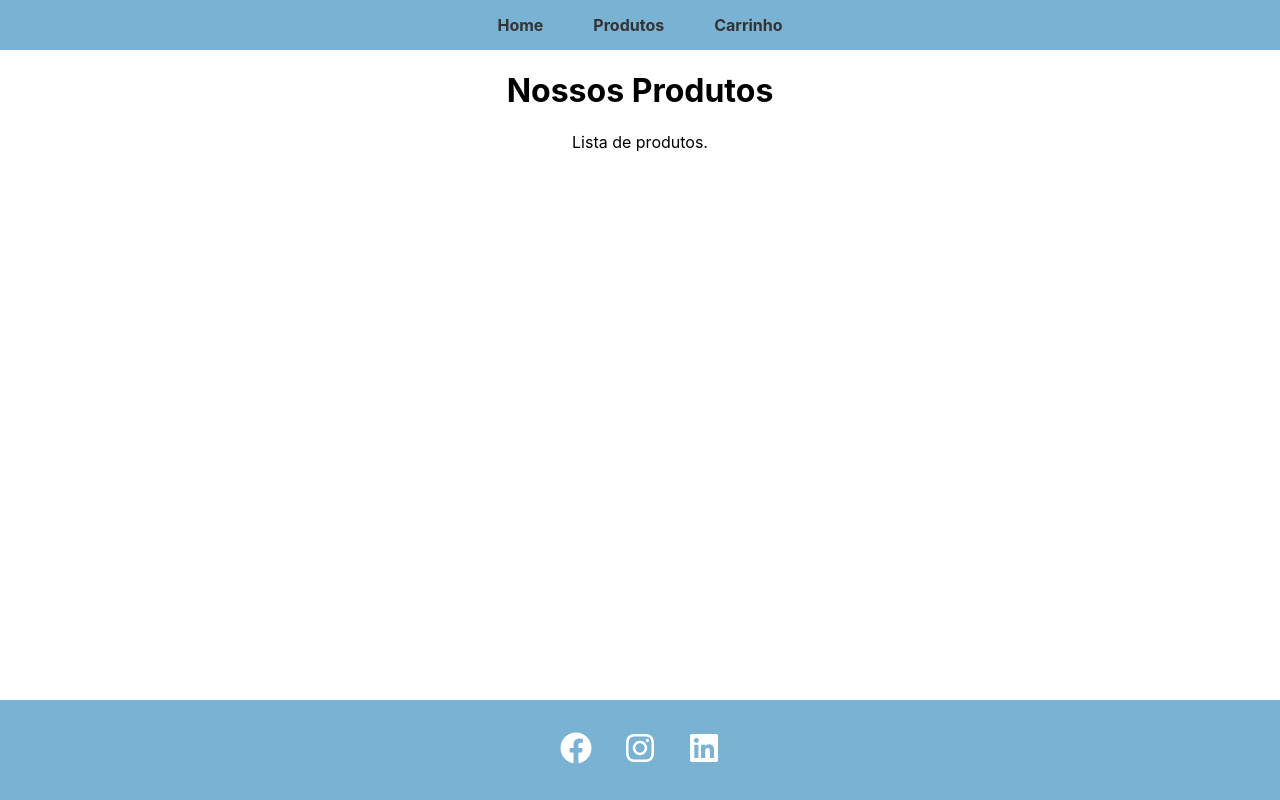
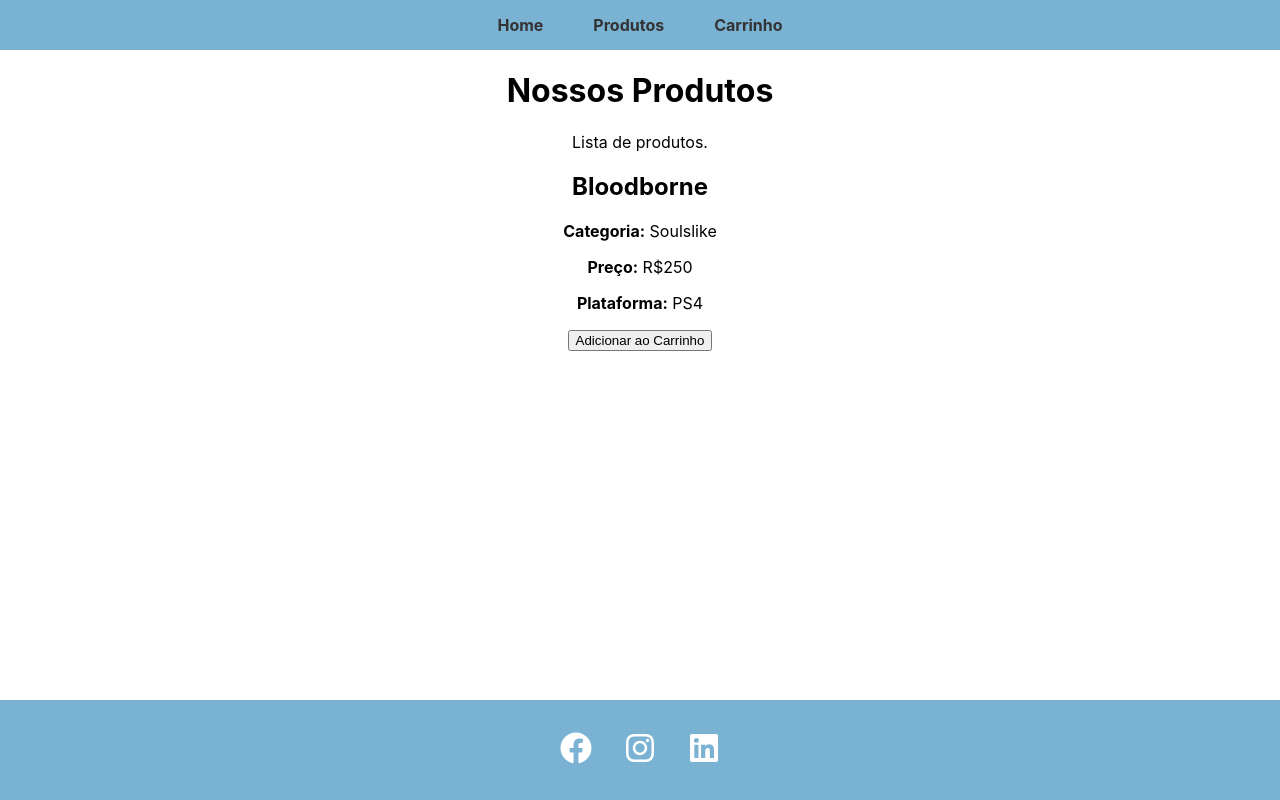
Before and after one commit to LeonardoLopes21/step-projeto-supermercado, a React (Create React App) app in the folder appjs/: page /produtos in a window 1280 px wide. Built offline with nearby package versions, Linux system fonts and the light colour scheme; data requests are answered from the project's data file.

Commit message:
Adicionei o DB do JSON-SERVER, e métodos para adicionar jogos no carrinho

```diff
--- a/appjs/package.json
+++ b/appjs/package.json
@@ -6,8 +6,11 @@
     "@testing-library/jest-dom": "^5.17.0",
     "@testing-library/react": "^13.4.0",
     "@testing-library/user-event": "^13.5.0",
+    "json-server": "^1.0.0-beta.3",
     "react": "^18.3.1",
     "react-dom": "^18.3.1",
+    "react-icons": "^5.3.0",
+    "react-router-dom": "^6.28.0",
     "react-scripts": "5.0.1",
     "web-vitals": "^2.1.4"
   },
--- /dev/null
+++ b/appjs/src/db/db.json
@@ -0,0 +1,21 @@
+{
+  "games": [
+    {
+      "id": "50e9",
+      "nome": "Bloodborne",
+      "preco": "200",
+      "categoria": "Souslike",
+      "plataforma": "PS4"
+    }
+  ],
+  "carrinho": [
+    {
+      "id": "50e9",
+      "nome": "Bloodborne",
+      "preco": "200",
+      "categoria": "Souslike",
+      "plataforma": "PS4",
+      "qtd": 11
+    }
+  ]
+}
--- a/appjs/src/pages/Produtos.js
+++ b/appjs/src/pages/Produtos.js
@@ -1,8 +1,95 @@
+import { React, useEffect, useState } from 'react';
+
 function Produtos() {
+  const [carrinho, setCarrinho] = useState([]);
+  const [gamesDb, setGamesDB] = useState([]);
+
+  async function fetchGames() {
+    try {
+      const response = await fetch("http://localhost:3000/games");
+      if (response.ok) {
+        const data = await response.json();
+        setGamesDB(data);
+      }
+    } catch (error) {
+      console.error(error);
+    }
+  }
+
+  function handleGameData(id) {
+    return gamesDb.find(game => game.id === id);
+  }
+
+  async function fetchCart() {
+    try {
+      const response = await fetch("http://localhost:3000/carrinho");
+      if (response.ok) {
+        const data = await response.json();
+        setCarrinho(data);
+      }
+    } catch (error) {
+      console.error(error);
+    }
+  }
+
+  useEffect(() => {
+    fetchGames();
+    fetchCart();
+    const interval = setInterval(() => {
+      fetchCart();
+    }, 2000);
+
+    return () => clearInterval(interval);
+  }, []);
+
+  async function addAnotherOne(id, data) {
+    try {
+      const response = await fetch(`http://localhost:3000/carrinho/${id}`, {
+        method: 'PUT',
+        headers: { 'Content-Type': 'application/json' },
+        body: JSON.stringify(data),
+      });
+      fetchCart();
+    } catch (error) {
+      console.error(error);
+    }
+  }
+
+  async function addFirst(id) {
+    const gamedata = handleGameData(id);
+    try {
+      await fetch('http://localhost:3000/carrinho', {
+        method: 'POST',
+        headers: { 'Content-Type': 'application/json' },
+        body: JSON.stringify(gamedata),
+      });
+      fetchCart();
+    } catch (error) {
+      console.error(error);
+    }
+  }
+
+  async function insertIntoCart(id) {
+    const existingItem = carrinho.find(item => item.id === id);
+    if (existingItem) {
+      existingItem.qtd = Number(existingItem.qtd) + 1;
+      await addAnotherOne(id, existingItem);
+    } else {
+      addFirst(id);
+    }
+  }
+
   return (
     <div className="page">
       <h1>Nossos Produtos</h1>
       <p>Lista de produtos.</p>
+      <div id="bb" className="card">
+        <h2>Bloodborne</h2>
+        <p><strong>Categoria:</strong> Soulslike</p>
+        <p><strong>Preço:</strong> R$250</p>
+        <p><strong>Plataforma:</strong> PS4</p>
+        <button onClick={() => insertIntoCart("50e9")}>Adicionar ao Carrinho</button>
+      </div>
     </div>
   );
 }
```
Also changed, not shown: 1 other file (tests, documents, lock files or other folders). Lines whose indentation alone changed are shown as unchanged.
